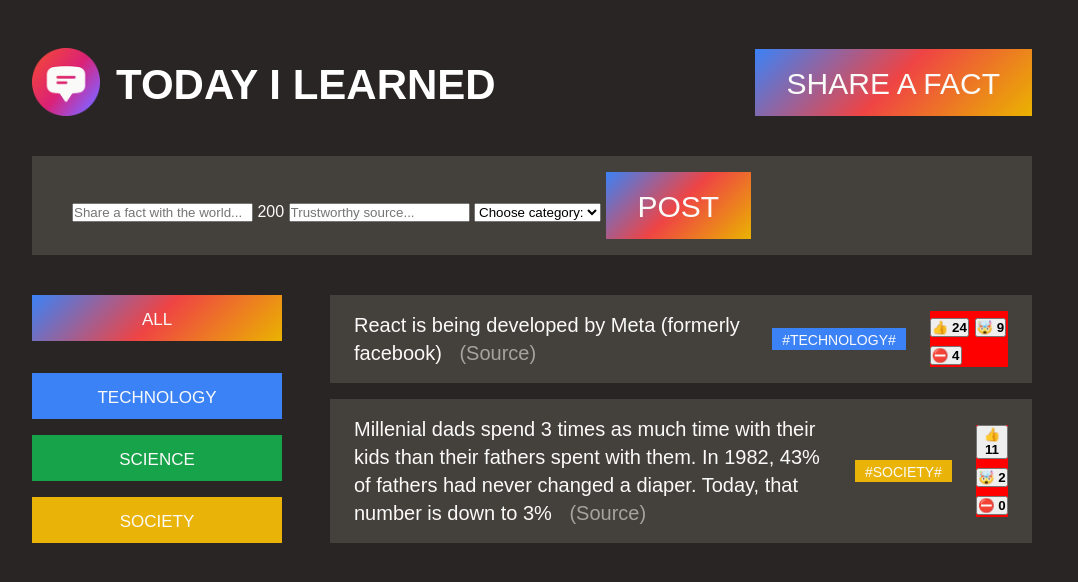
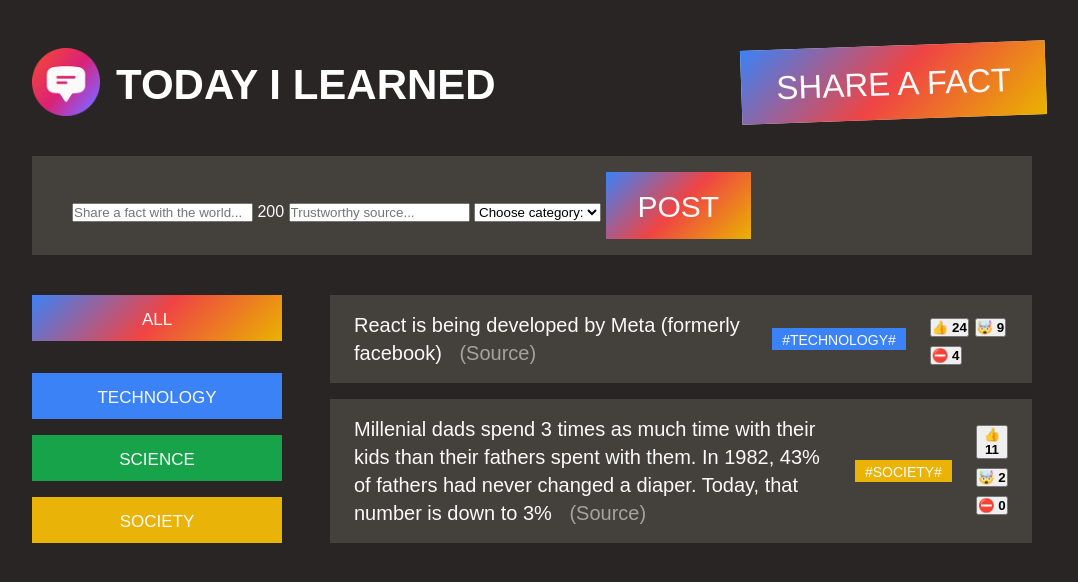
Before and after one commit to RachanaDevi/Today-I-Learned-App, a plain HTML site: page index.html in a window 1280 px wide. In both pictures the pointer is over the button "SHARE A FACT". Shown: the whole page, without its empty margins (108-1186 px from the left). Drawn offline with Linux system fonts and the light colour scheme; a web font is replaced by a local one.

Commit message:
Rachana | Add button transition

```diff
--- a/style.css
+++ b/style.css
@@ -96,7 +96,6 @@ h1 {
 }
 
 .vote-buttons {
-  background-color: red;
   margin-left: auto;
 }
 
@@ -131,6 +130,11 @@ always style it with link
   /* background-image: linear-gradient(to left, #3b82f6, #93c5fd); */
   background-image: linear-gradient(135deg, #3b82f6, #ef4444, #eab300);
   color: inherit;
+  transition: 0.3s;
+}
+
+.btn:hover {
+  transform: scale(110%) rotate(-2deg)
 }
 
 .btn-large {
```
